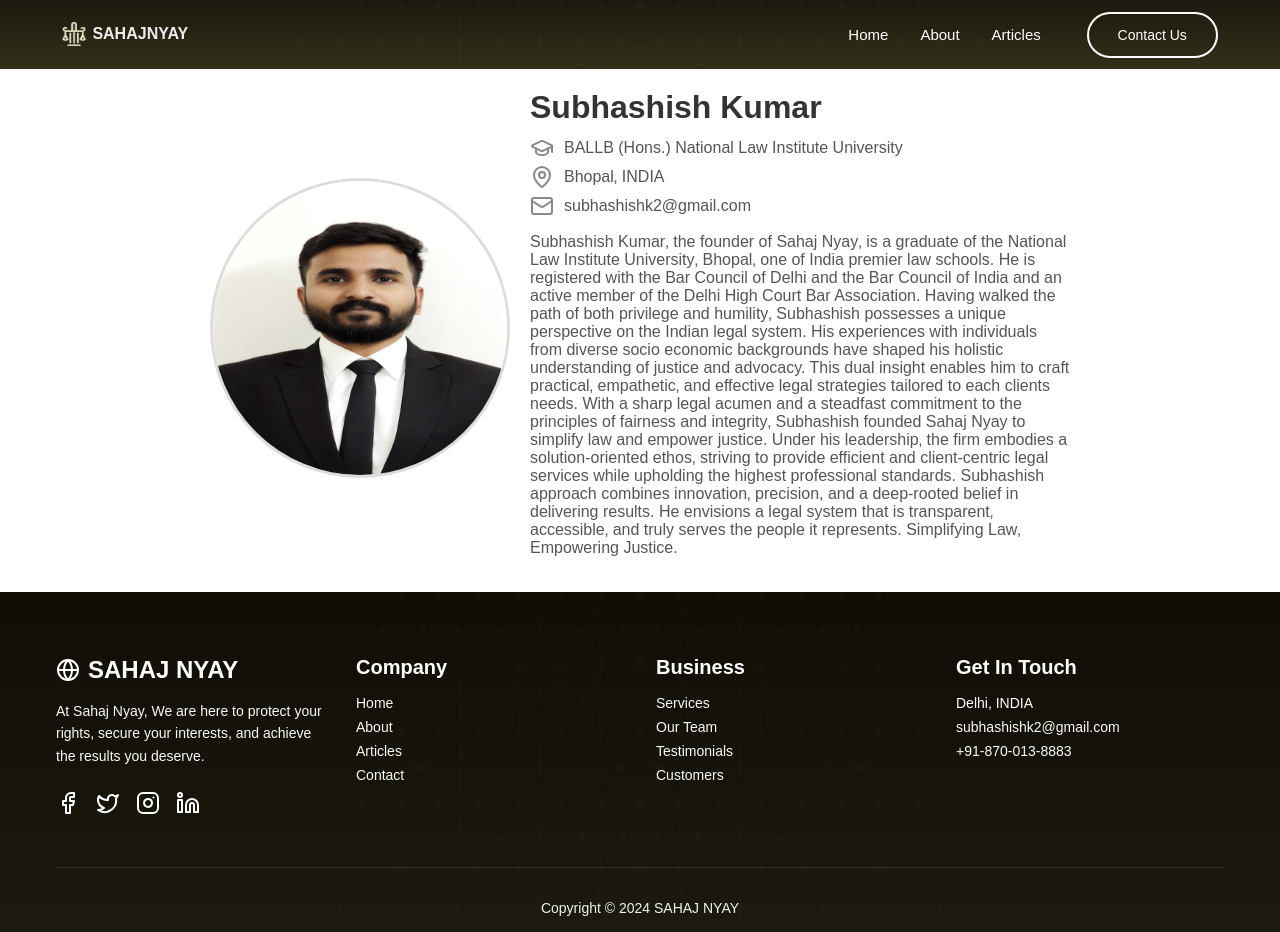
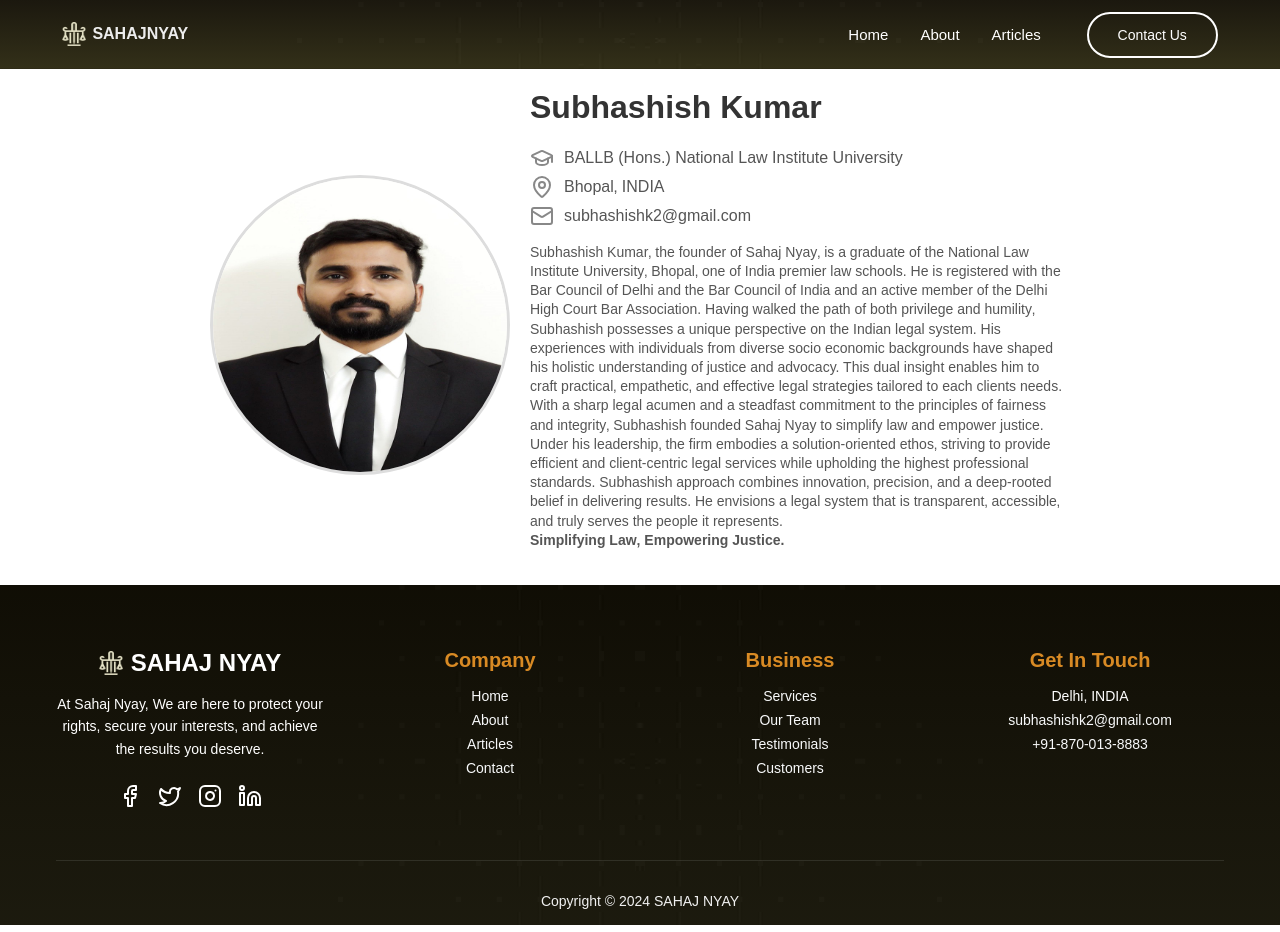
Before and after one commit to gautamkmahato/Law-firm, a Next.js app: page /team in a window 1280 px wide. Built offline with nearby package versions, Linux system fonts and the light colour scheme.

Commit message:
new changes

```diff
--- a/app/components/Footer.jsx
+++ b/app/components/Footer.jsx
@@ -1,6 +1,8 @@
 "use client"
 
-import Link from 'next/link'
+import Image from 'next/image';
+import logo from '../public/assets/mylogo-2.png'
+import Link from 'next/link';
 import { Facebook, Twitter, Instagram, Linkedin, Globe } from 'lucide-react'
 import styles from './Footer.module.css'
 
@@ -12,8 +14,8 @@
           {/* Logo and Description */}
           <div>
             <div className={styles.logo}>
-              <Globe className="h-6 w-6" />
-              SAHAJ NYAY
+              <Image src={logo} alt="icon" width={24} height={24} className={styles.icon} />
+              <span style={{color: ""}}>SAHAJ NYAY</span>
             </div>
             <p className={styles.description}>
             At Sahaj Nyay, We are here to protect your rights, secure your interests,
--- a/app/components/Footer.module.css
+++ b/app/components/Footer.module.css
@@ -13,6 +13,7 @@
     max-width: 1200px;
     margin: 0 auto;
     padding: 0 1rem;
+    text-align: center;
   }
 
   .grid {
@@ -35,10 +36,11 @@
     display: flex;
     align-items: center;
     gap: 0.5rem;
+    justify-content: center;
   }
 
   .description {
-    color: #f8f9fa;
+    color: #ffffff;
     margin-bottom: 1.5rem;
     line-height: 1.6;
     font-size: 14px;
@@ -48,6 +50,7 @@
     display: flex;
     gap: 1rem;
     margin-top: 1rem;
+    justify-content: center;
   }
 
   .socialLink {
@@ -63,6 +66,7 @@
     font-size: 1.25rem;
     font-weight: bold;
     margin-bottom: 1rem;
+    color: #d88a24;
   }
 
   .list {
--- a/app/contact/page.js
+++ b/app/contact/page.js
@@ -1,4 +1,3 @@
-import Link from 'next/link'
 import { Phone, Mail, Building2 } from 'lucide-react'
 import styles from './contact.module.css'
 
--- a/app/layout.js
+++ b/app/layout.js
@@ -15,8 +15,8 @@
 });
 
 export const metadata = {
-  title: "Create Next App",
-  description: "Generated by create next app",
+  title: "Sahaj Nyay",
+  description: "Generated by Sahaj Nyay",
 };
 
 export default function RootLayout({ children }) {
--- a/app/page.js
+++ b/app/page.js
@@ -1,4 +1,3 @@
-import Customers from "./components/Customers";
 import Hero from "./components/Hero";
 import ServiceSection from "./components/ServiceSection";
 
--- a/app/team/page.js
+++ b/app/team/page.js
@@ -43,7 +43,9 @@
             legal services while upholding the highest professional standards.
             Subhashish approach combines innovation&sbquo; precision, and a deep-rooted belief in delivering
             results. He envisions a legal system that is transparent&sbquo; accessible&sbquo; and truly serves the people
-            it represents. Simplifying Law&sbquo; Empowering Justice.
+            it represents.
+            <br />
+            <span style={{fontWeight: "600"}}>Simplifying Law&sbquo; Empowering Justice.</span>
         </p>
       </div>
     </div>
--- a/app/team/team.module.css
+++ b/app/team/team.module.css
@@ -24,7 +24,7 @@
   .name {
     font-size: 2rem;
     font-weight: bold;
-    margin-bottom: 10px;
+    margin-bottom: 20px;
     color: #333;
   }
 
@@ -37,14 +37,16 @@
     align-items: center;
     gap: 10px;
     color: #555;
+    text-align: left;
   }
 
   .bio {
-    font-size: 1rem;
+    font-size: 14px;
     margin: 15px 0;
-    display: flex;
     gap: 10px;
     color: #555;
+    line-height: 1.2rem;
+    text-align: left;
   }
 
   .icon {
```
